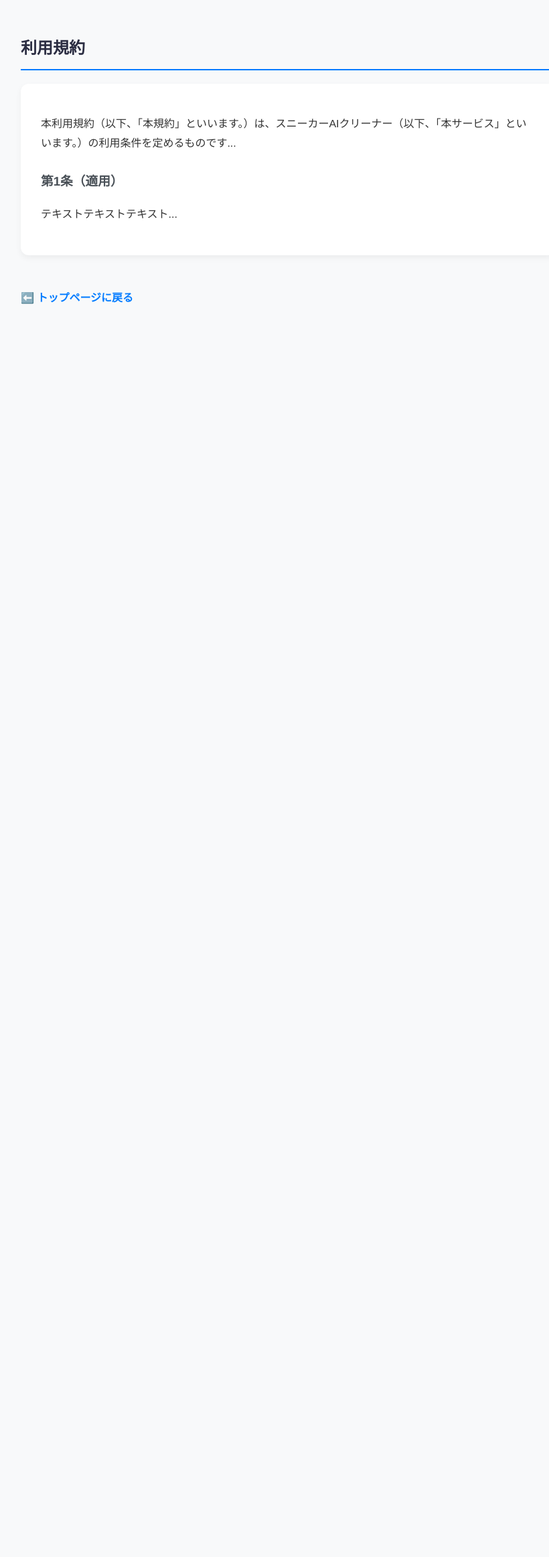
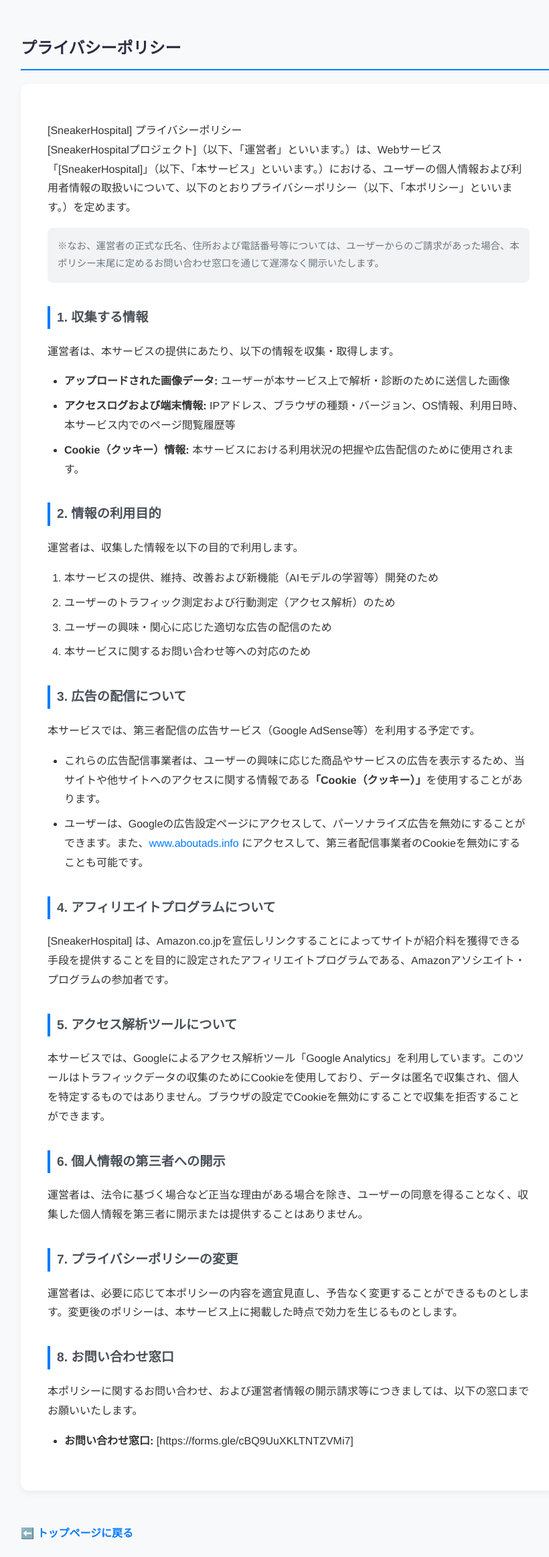
Before and after one commit to Fuma-max320/sneaker-hospital, a Flask app: page /privacy in a window 1280 px wide. Shown: the whole page at 67% size, without its empty margins (209-1029 px from the left). Before the commit the page ends 454 px from the top, so only its background shows below. Run offline with Flask 3, Linux system fonts and the light colour scheme.

Commit message:
Add files via upload

```diff
--- a/templates/privacy.html
+++ b/templates/privacy.html
@@ -3,7 +3,7 @@
 <head>
     <meta charset="UTF-8">
     <meta name="viewport" content="width=device-width, initial-scale=1.0">
-    <title>利用規約 - スニーカーAIクリーナー</title>
+    <title>[SneakerHospital] プライバシーポリシー</title>
     <style>
         body {
             font-family: 'Helvetica Neue', Arial, sans-serif;
@@ -22,35 +22,103 @@
         }
         h3 {
             color: #495057;
-            margin-top: 25px;
+            margin-top: 35px;
+            border-left: 4px solid #007bff;
+            padding-left: 10px;
+            font-size: 1.2em;
         }
         .content-box {
             background: white;
-            padding: 30px;
+            padding: 40px;
             border-radius: 12px;
             box-shadow: 0 4px 10px rgba(0,0,0,0.05);
             margin-bottom: 30px;
+        }
+        p {
+            margin-bottom: 15px;
+        }
+        ul, ol {
+            margin-bottom: 20px;
+            padding-left: 25px;
+        }
+        li {
+            margin-bottom: 8px;
+        }
+        .note {
+            font-size: 0.9em;
+            color: #6c757d;
+            background-color: #f1f3f5;
+            padding: 15px;
+            border-radius: 8px;
+            margin-bottom: 30px;
+        }
+        a {
+            color: #007bff;
+            text-decoration: none;
+        }
+        a:hover {
+            text-decoration: underline;
         }
         .back-link {
             display: inline-block;
             margin-top: 20px;
             color: #007bff;
-            text-decoration: none;
             font-weight: bold;
         }
     </style>
 </head>
 <body>
 
-    <h2>利用規約</h2>
+    <h2>プライバシーポリシー</h2>
 
     <div class="content-box">
-        <p>本利用規約（以下、「本規約」といいます。）は、スニーカーAIクリーナー（以下、「本サービス」といいます。）の利用条件を定めるものです...</p>
+        <p>[SneakerHospital] プライバシーポリシー<br>
+        [SneakerHospitalプロジェクト]（以下、「運営者」といいます。）は、Webサービス「[SneakerHospital]」（以下、「本サービス」といいます。）における、ユーザーの個人情報および利用者情報の取扱いについて、以下のとおりプライバシーポリシー（以下、「本ポリシー」といいます。）を定めます。</p>
 
-        <h3>第1条（適用）</h3>
-        <p>テキストテキストテキスト...</p>
+        <p class="note">※なお、運営者の正式な氏名、住所および電話番号等については、ユーザーからのご請求があった場合、本ポリシー末尾に定めるお問い合わせ窓口を通じて遅滞なく開示いたします。</p>
 
-        </div>
+        <h3>1. 収集する情報</h3>
+        <p>運営者は、本サービスの提供にあたり、以下の情報を収集・取得します。</p>
+        <ul>
+            <li><strong>アップロードされた画像データ:</strong> ユーザーが本サービス上で解析・診断のために送信した画像</li>
+            <li><strong>アクセスログおよび端末情報:</strong> IPアドレス、ブラウザの種類・バージョン、OS情報、利用日時、本サービス内でのページ閲覧履歴等</li>
+            <li><strong>Cookie（クッキー）情報:</strong> 本サービスにおける利用状況の把握や広告配信のために使用されます。</li>
+        </ul>
+
+        <h3>2. 情報の利用目的</h3>
+        <p>運営者は、収集した情報を以下の目的で利用します。</p>
+        <ol>
+            <li>本サービスの提供、維持、改善および新機能（AIモデルの学習等）開発のため</li>
+            <li>ユーザーのトラフィック測定および行動測定（アクセス解析）のため</li>
+            <li>ユーザーの興味・関心に応じた適切な広告の配信のため</li>
+            <li>本サービスに関するお問い合わせ等への対応のため</li>
+        </ol>
+
+        <h3>3. 広告の配信について</h3>
+        <p>本サービスでは、第三者配信の広告サービス（Google AdSense等）を利用する予定です。</p>
+        <ul>
+            <li>これらの広告配信事業者は、ユーザーの興味に応じた商品やサービスの広告を表示するため、当サイトや他サイトへのアクセスに関する情報である<strong>「Cookie（クッキー）」</strong>を使用することがあります。</li>
+            <li>ユーザーは、Googleの広告設定ページにアクセスして、パーソナライズ広告を無効にすることができます。また、<a href="http://www.aboutads.info" target="_blank" rel="noopener noreferrer">www.aboutads.info</a> にアクセスして、第三者配信事業者のCookieを無効にすることも可能です。</li>
+        </ul>
+
+        <h3>4. アフィリエイトプログラムについて</h3>
+        <p>[SneakerHospital] は、Amazon.co.jpを宣伝しリンクすることによってサイトが紹介料を獲得できる手段を提供することを目的に設定されたアフィリエイトプログラムである、Amazonアソシエイト・プログラムの参加者です。</p>
+
+        <h3>5. アクセス解析ツールについて</h3>
+        <p>本サービスでは、Googleによるアクセス解析ツール「Google Analytics」を利用しています。このツールはトラフィックデータの収集のためにCookieを使用しており、データは匿名で収集され、個人を特定するものではありません。ブラウザの設定でCookieを無効にすることで収集を拒否することができます。</p>
+
+        <h3>6. 個人情報の第三者への開示</h3>
+        <p>運営者は、法令に基づく場合など正当な理由がある場合を除き、ユーザーの同意を得ることなく、収集した個人情報を第三者に開示または提供することはありません。</p>
+
+        <h3>7. プライバシーポリシーの変更</h3>
+        <p>運営者は、必要に応じて本ポリシーの内容を適宜見直し、予告なく変更することができるものとします。変更後のポリシーは、本サービス上に掲載した時点で効力を生じるものとします。</p>
+
+        <h3>8. お問い合わせ窓口</h3>
+        <p>本ポリシーに関するお問い合わせ、および運営者情報の開示請求等につきましては、以下の窓口までお願いいたします。</p>
+        <ul>
+            <li><strong>お問い合わせ窓口:</strong> [https://forms.gle/cBQ9UuXKLTNTZVMi7]</li>
+        </ul>
+    </div>
 
     <a href="/" class="back-link">⬅️ トップページに戻る</a>
 
--- a/templates/terms.html
+++ b/templates/terms.html
@@ -93,7 +93,7 @@
 
         <h3>第8条（お問い合わせ窓口・運営者情報の開示）</h3>
         <p>本サービスに関するお問い合わせ、および運営者の氏名・住所等の開示請求については、以下の窓口よりご連絡ください。</p>
-        <p>・お問い合わせ窓口: [GoogleフォームのURL、または連絡用メールアドレスを記載]</p>
+        <p>・お問い合わせ窓口: [https://forms.gle/cBQ9UuXKLTNTZVMi7]</p>
     </div>
 
     <a href="/" class="back-link">⬅️ トップページに戻る</a>
```
